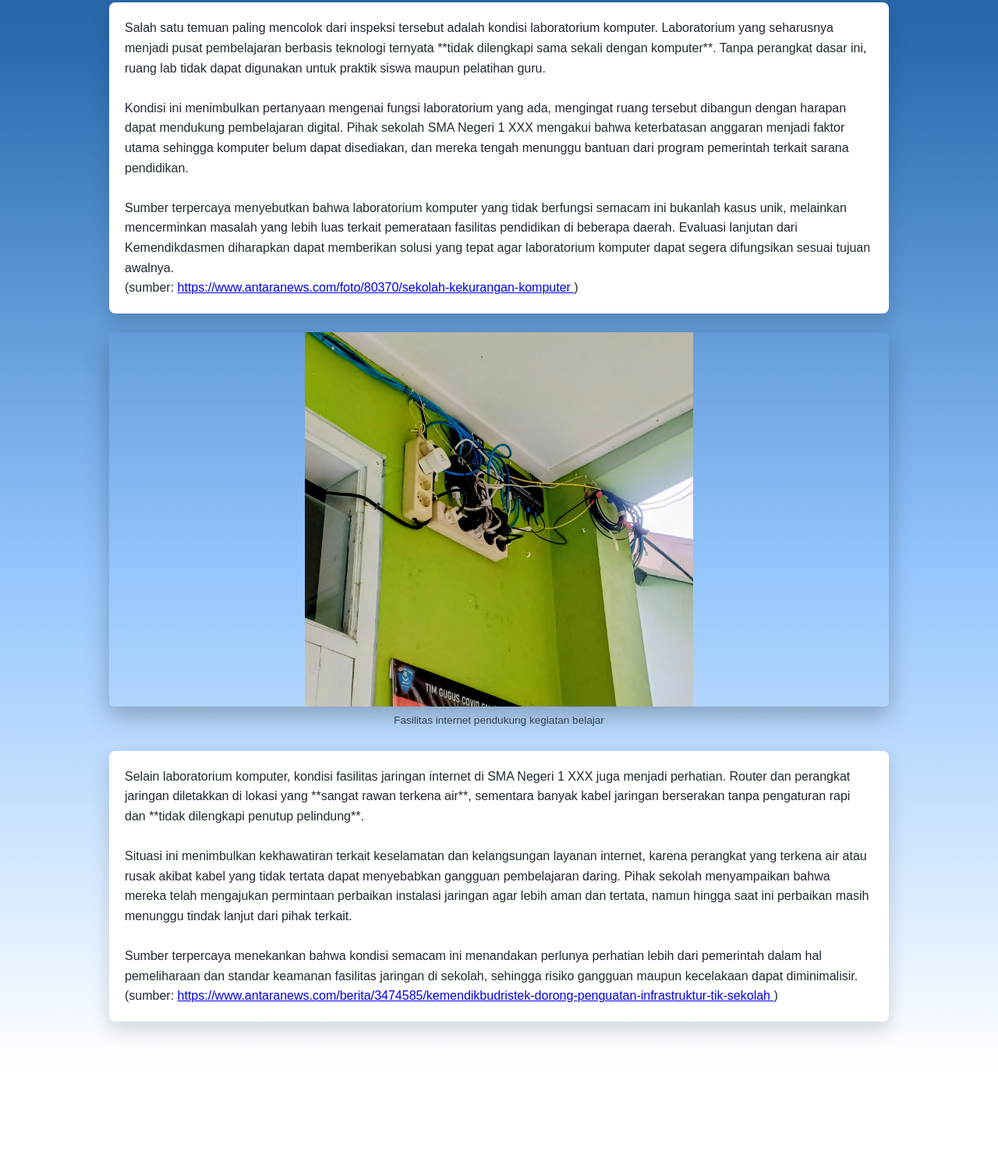
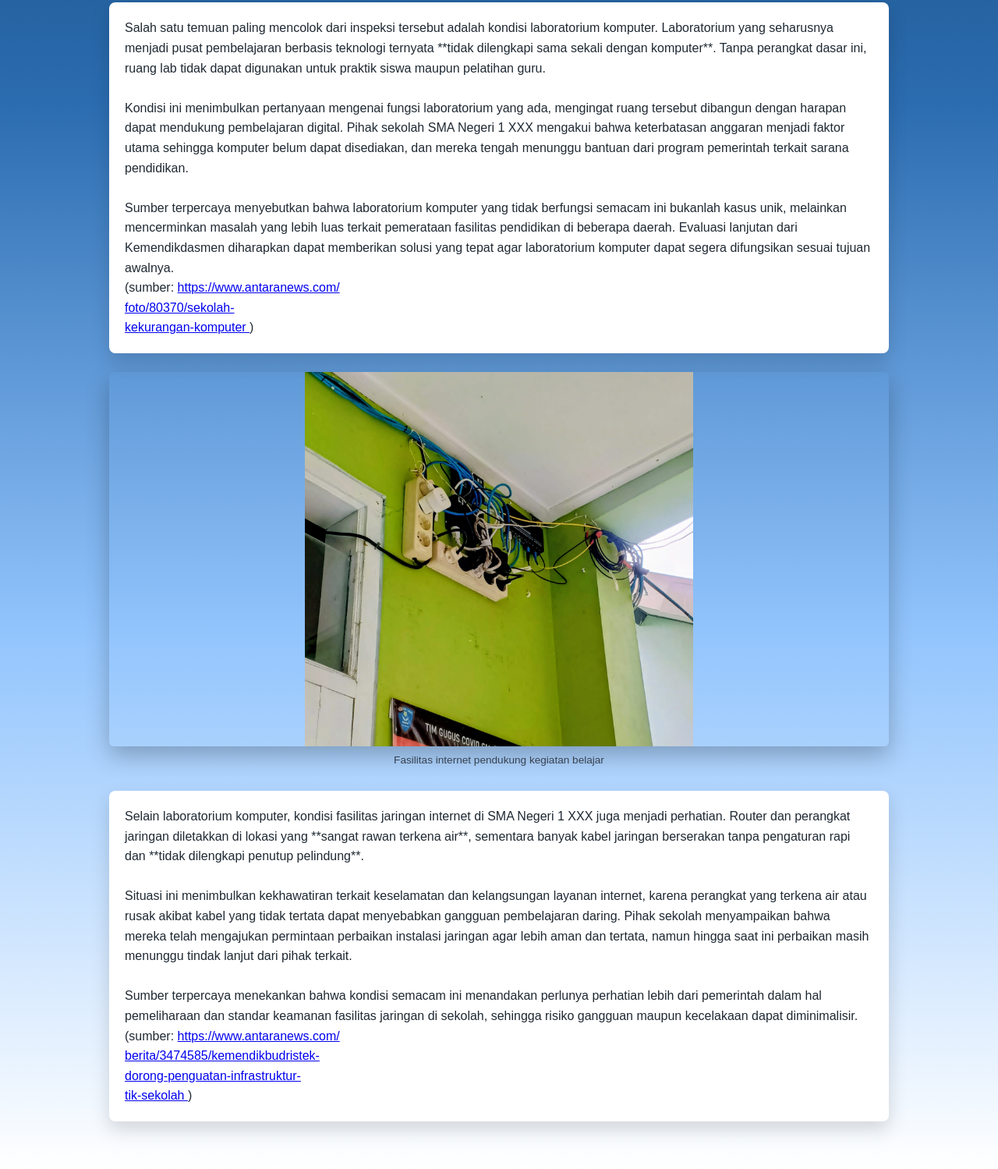
Before and after one commit to JURNALIS01/kemendlkdasmen.go.ld, a plain HTML site: page index.html in a window 1280 px wide. Shown: the part 1499-2998 px from the top of the page at 78% size. Before the commit the page ends 2873 px from the top, so only its background shows below. Drawn offline with Linux system fonts and the light colour scheme.

Commit message:
Add files via upload

```diff
--- a/index.html
+++ b/index.html
@@ -57,7 +57,7 @@
         <br><br>
         Sumber terpercaya menyebutkan bahwa laboratorium komputer yang tidak berfungsi semacam ini bukanlah kasus unik, melainkan mencerminkan masalah yang lebih luas terkait pemerataan fasilitas pendidikan di beberapa daerah. Evaluasi lanjutan dari Kemendikdasmen diharapkan dapat memberikan solusi yang tepat agar laboratorium komputer dapat segera difungsikan sesuai tujuan awalnya.<br>
         (sumber: <a href="https://www.antaranews.com/foto/80370/sekolah-kekurangan-komputer" target="_blank">
-    https://www.antaranews.com/foto/80370/sekolah-kekurangan-komputer
+    https://www.antaranews.com/<br>foto/80370/sekolah-<br>kekurangan-komputer
 </a>)
     </p>
 </section>
@@ -76,7 +76,7 @@
         <br><br>
         Sumber terpercaya menekankan bahwa kondisi semacam ini menandakan perlunya perhatian lebih dari pemerintah dalam hal pemeliharaan dan standar keamanan fasilitas jaringan di sekolah, sehingga risiko gangguan maupun kecelakaan dapat diminimalisir.<br>
         (sumber: <a href="https://www.antaranews.com/berita/3474585/kemendikbudristek-dorong-penguatan-infrastruktur-tik-sekolah" target="_blank">
-    https://www.antaranews.com/berita/3474585/kemendikbudristek-dorong-penguatan-infrastruktur-tik-sekolah
+    https://www.antaranews.com/<br>berita/3474585/kemendikbudristek-<br>dorong-penguatan-infrastruktur-<br>tik-sekolah
 </a>)
     </p>
 </section>
```
